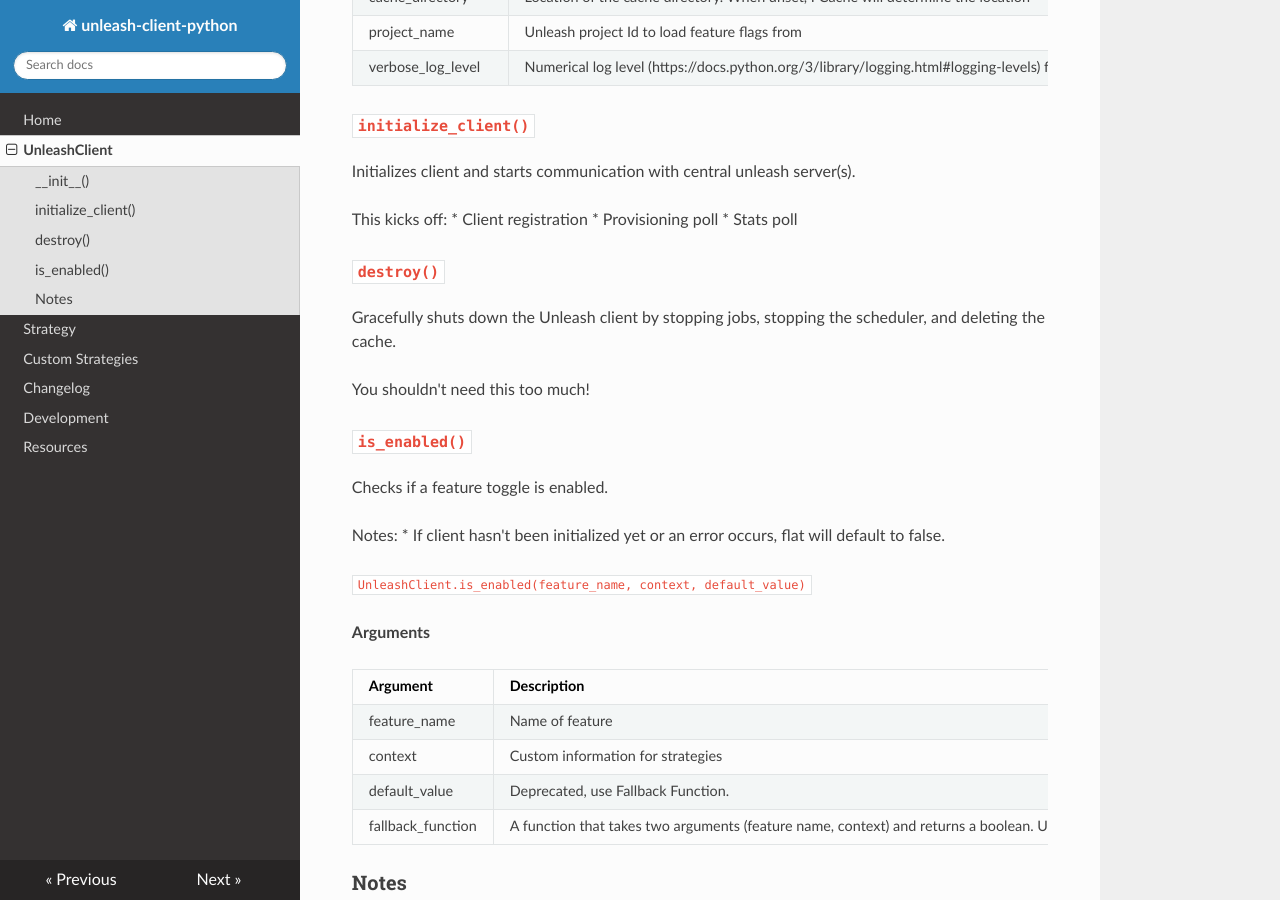
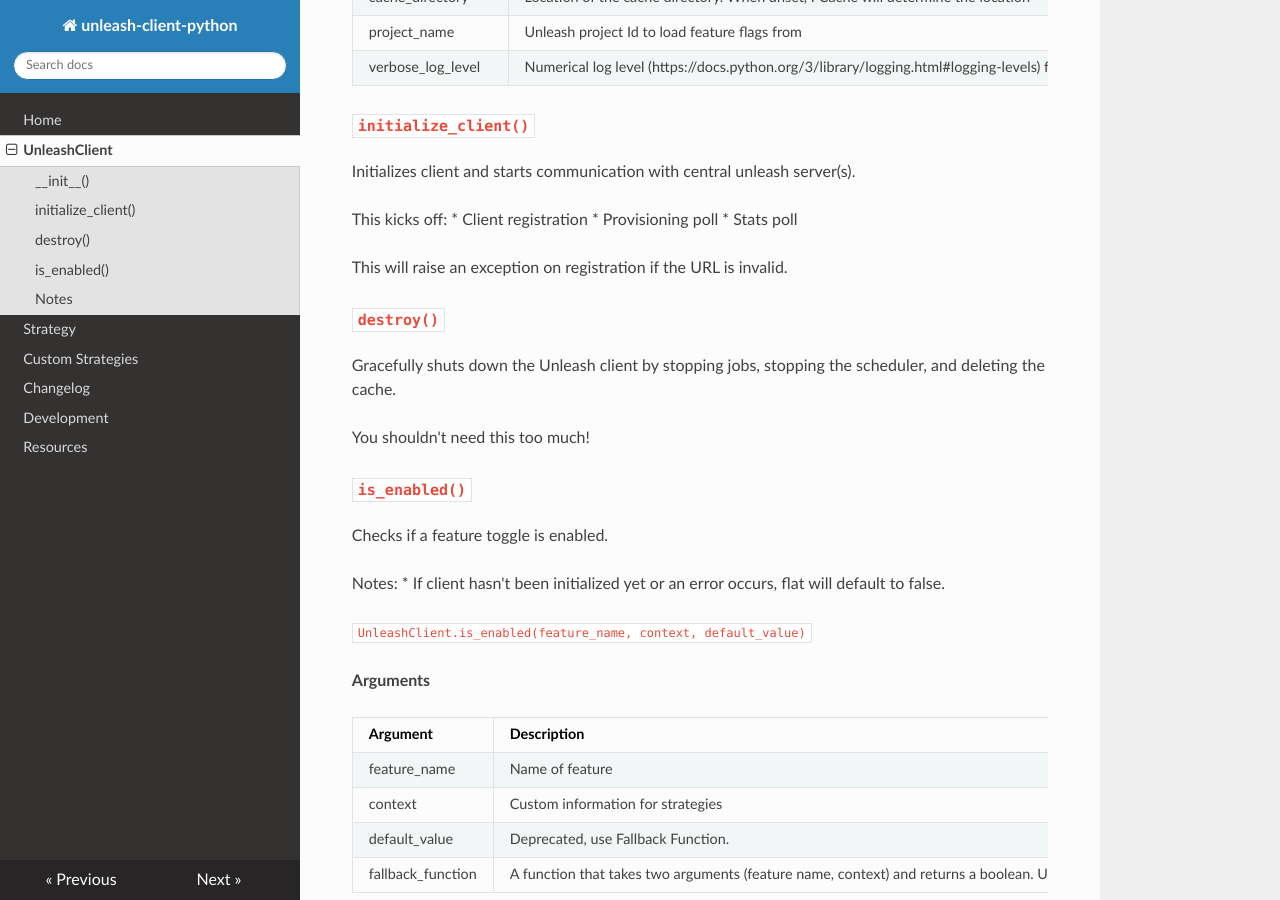
Before and after one commit to Unleash/unleash-client-python, an MkDocs documentation site: the page built from docs/unleashclient.md, in a window 1280 px wide and 900 px high, scrolled down 780 px. Built offline with MkDocs 1.6.1, drawn with Linux system fonts in a browser that asks for light colours; nearby versions of some CDN libraries.

Commit message:
Doc update.

```diff
--- a/docs/unleashclient.md
+++ b/docs/unleashclient.md
@@ -32,6 +32,8 @@
 * Client registration
 * Provisioning poll
 * Stats poll
+
+This will raise an exception on registration if the URL is invalid.
 
 ### `destroy()`
 Gracefully shuts down the Unleash client by stopping jobs, stopping the scheduler, and deleting the cache.
```
